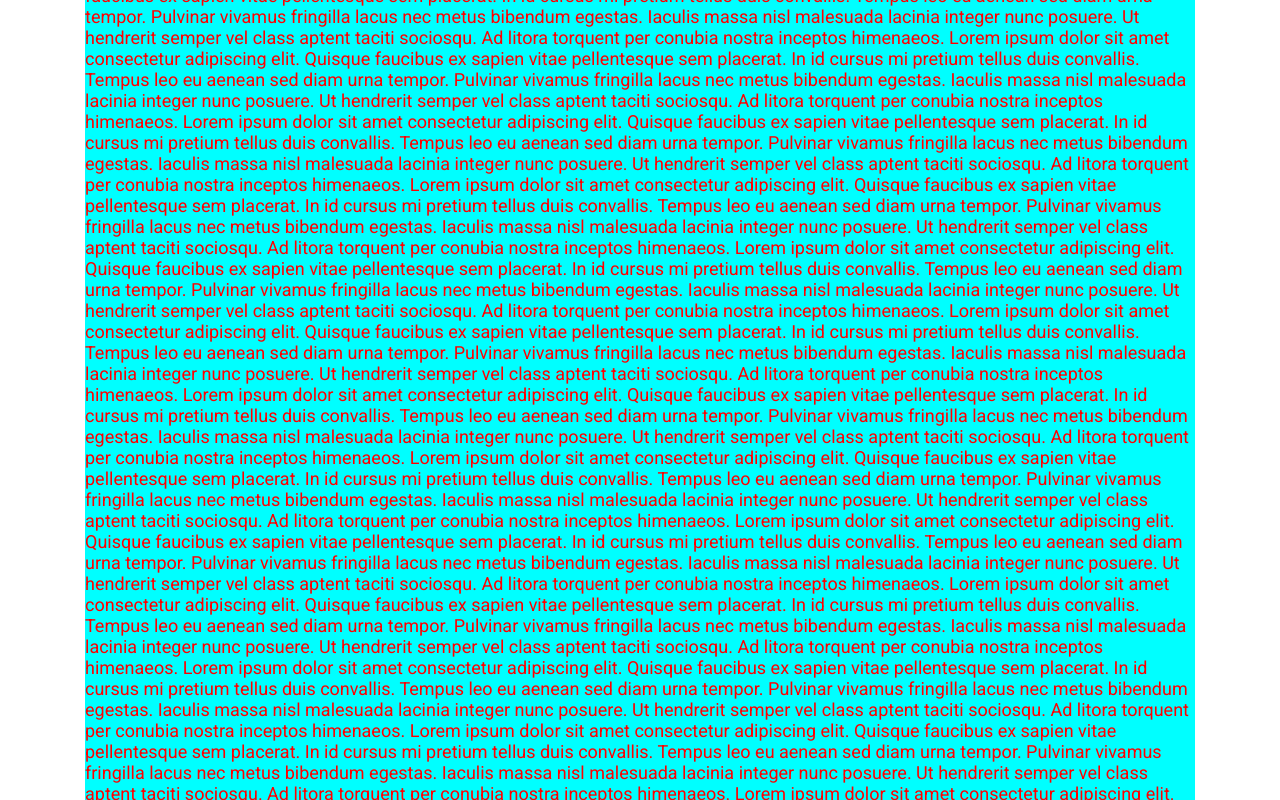
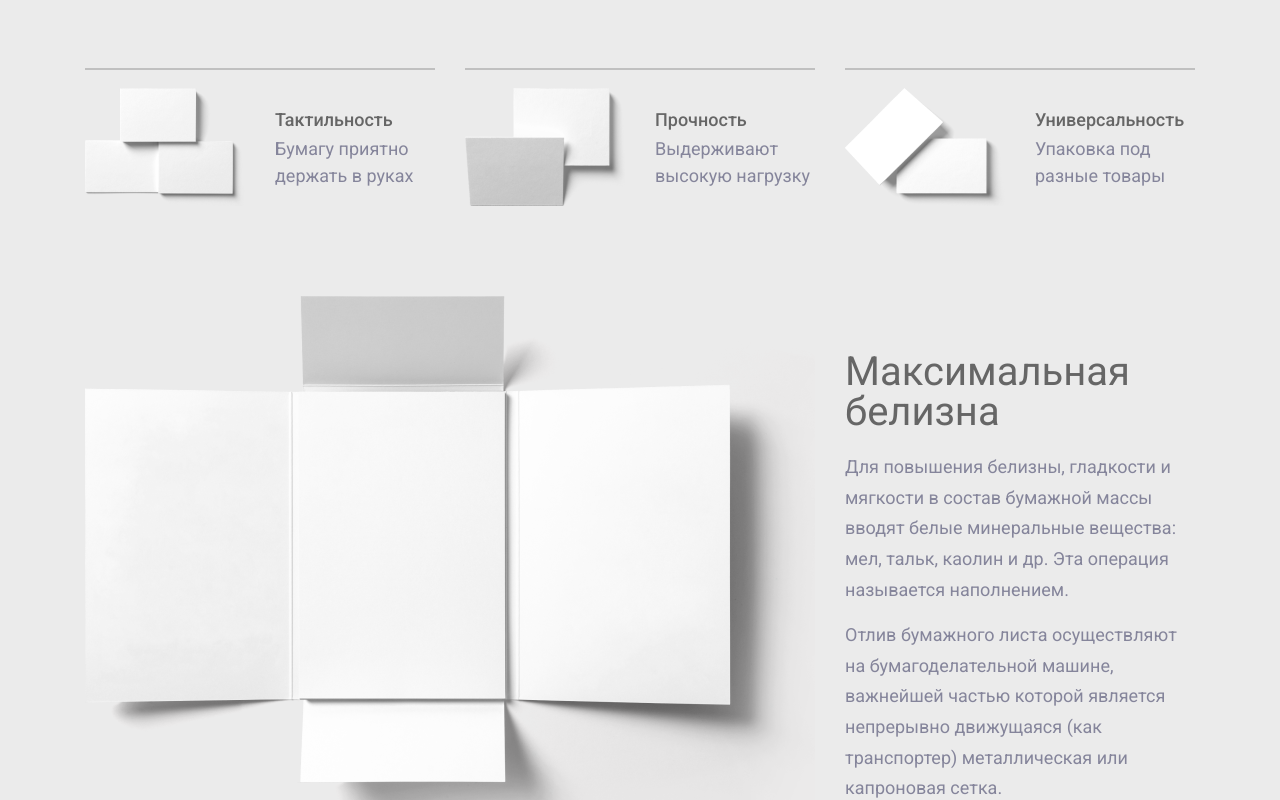
Before and after one commit to sweetconsole/simple, a React (Vite) app: page / in a window 1280 px wide. Shown: the part 860-1660 px from the top of the page. Built offline with nearby package versions, Linux system fonts and the light colour scheme.

Commit message:
Add component Features

```diff
--- a/src/App.tsx
+++ b/src/App.tsx
@@ -1,13 +1,14 @@
 import { type FC } from "react"
 import "./assets/styles/general.scss"
 import { Container } from "./components/ui"
-import { Header, Intro } from "./components/widgets"
+import { Header, Intro, Features } from "./components/widgets"
 
 const App: FC = () => {
 	return (
 		<>
 			<Header />
 			<Intro />
+			<Features />
 			<Container>
 				<p style={{ backgroundColor: "aqua" }}>
 					Lorem ipsum dolor sit amet consectetur adipiscing elit. Quisque
--- a/src/components/ui/AnchorLink/AnchorLink.tsx
+++ b/src/components/ui/AnchorLink/AnchorLink.tsx
@@ -20,7 +20,7 @@ const AnchorLink: FC<AnchorLinkProps> = ({
 			className={[styles.link, customStyles].join(" ")}
 			to={anchor}
 			smooth={true}
-			offset={-100}
+			offset={-80}
 			duration={500}
 		>
 			{text}
--- /dev/null
+++ b/src/components/widgets/Features/FeaturePoint/Feature.module.scss
@@ -0,0 +1,36 @@
+.feature {
+	position: relative;
+	display: flex;
+	gap: 30px;
+	align-items: center;
+	justify-content: space-between;
+
+	&::after {
+		position: absolute;
+		top: -20px;
+		display: block;
+		width: 100%;
+		height: 2px;
+		content: "";
+		background: #C0C0C0;
+	}
+}
+
+.image {
+	width: 160px;
+	height: 118px;
+}
+
+.title {
+	margin-bottom: 2px;
+	font-size: 18px;
+	font-weight: 500;
+	line-height: 150%;
+	color: #666;
+}
+
+.description {
+	font-size: 18px;
+	line-height: 150%;
+	color: #85859B;
+}
--- /dev/null
+++ b/src/components/widgets/Features/FeaturePoint/FeaturePoint.tsx
@@ -0,0 +1,24 @@
+import { type FC } from "react"
+import { motion } from "framer-motion"
+import styles from "./Feature.module.scss"
+import type { Feature } from "../features.types.ts"
+
+const FeaturePoint: FC<Feature> = ({ delay, image, title, description }) => {
+	return (
+		<motion.li
+			className={styles.feature}
+			initial={{ opacity: 0 }}
+			whileInView={{ opacity: 1 }}
+			transition={{ delay: delay, duration: 0.4 }}
+			viewport={{ once: true }}
+		>
+			<img className={styles.image} src={image} alt="Ошибка загрузки..." />
+			<div className={styles.info}>
+				<p className={styles.title}>{title}</p>
+				<p className={styles.description}>{description}</p>
+			</div>
+		</motion.li>
+	)
+}
+
+export default FeaturePoint
--- /dev/null
+++ b/src/components/widgets/Features/Features.module.scss
@@ -0,0 +1,43 @@
+
+.block {
+	padding: 120px 0 90px;
+	background: #EBEBEB;
+}
+
+.features {
+	display: grid;
+	grid-template-columns: repeat(3, 1fr);
+	gap: 30px;
+	margin-top: 50px;
+}
+
+.content {
+	display: flex;
+	align-items: center;
+	justify-content: space-between;
+	margin-top: 90px;
+}
+
+
+.info {
+	width: 350px;
+}
+
+.title {
+	margin-bottom: 20px;
+	font-size: 40px;
+	font-weight: 400;
+	line-height: 100%;
+	color: #666;
+}
+
+.text {
+	font-size: 18px;
+	font-weight: 400;
+	line-height: 170%;
+	color: #85859B;
+
+	&:first-of-type {
+		margin-bottom: 15px;
+	}
+}
--- /dev/null
+++ b/src/components/widgets/Features/Features.tsx
@@ -0,0 +1,69 @@
+import { type FC } from "react"
+import { motion } from "framer-motion"
+import FeatureImageFour from "../../../assets/images/features_4.png"
+import { Container } from "../../ui"
+import styles from "./Features.module.scss"
+import FeaturePoint from "./FeaturePoint/FeaturePoint.tsx"
+import { features } from "./features.data.ts"
+
+const Features: FC = () => {
+	return (
+		<section className={styles.block} id="features">
+			<Container>
+				<ul className={styles.features}>
+					{features.map((feature, index) => (
+						<FeaturePoint key={index} {...feature} />
+					))}
+				</ul>
+
+				<div className={styles.content}>
+					<motion.img
+						className={styles.image}
+						src={FeatureImageFour}
+						alt="Ошибка загрузки..."
+						initial={{ opacity: 0 }}
+						whileInView={{ opacity: 1 }}
+						transition={{ delay: 1.0, duration: 0.4 }}
+						viewport={{ once: true }}
+					/>
+
+					<div className={styles.info}>
+						<motion.h2
+							className={styles.title}
+							initial={{ x: 100, opacity: 0 }}
+							whileInView={{ x: 0, opacity: 1 }}
+							transition={{ delay: 0.4, duration: 0.4 }}
+							viewport={{ once: true }}
+						>
+							Максимальная белизна
+						</motion.h2>
+						<motion.p
+							className={styles.text}
+							initial={{ x: 100, opacity: 0 }}
+							whileInView={{ x: 0, opacity: 1 }}
+							transition={{ delay: 0.6, duration: 0.4 }}
+							viewport={{ once: true }}
+						>
+							Для повышения белизны, гладкости и мягкости в состав бумажной
+							массы вводят белые минеральные вещества: мел, тальк, каолин и др.
+							Эта операция называется наполнением.
+						</motion.p>
+						<motion.p
+							className={styles.text}
+							initial={{ x: 100, opacity: 0 }}
+							whileInView={{ x: 0, opacity: 1 }}
+							transition={{ delay: 0.8, duration: 0.4 }}
+							viewport={{ once: true }}
+						>
+							Отлив бумажного листа осуществляют на бумагоделательной машине,
+							важнейшей частью которой является непрерывно движущаяся (как
+							транспортер) металлическая или капроновая сетка.
+						</motion.p>
+					</div>
+				</div>
+			</Container>
+		</section>
+	)
+}
+
+export default Features
--- /dev/null
+++ b/src/components/widgets/Features/features.data.ts
@@ -0,0 +1,25 @@
+import FeatureImageOne from "../../../assets/images/features_1.png"
+import FeatureImageTwo from "../../../assets/images/features_2.png"
+import FeatureImageThree from "../../../assets/images/features_3.png"
+import { type Feature } from "./features.types.ts"
+
+export const features: Array<Feature> = [
+	{
+		image: FeatureImageOne,
+		title: "Тактильность",
+		description: "Бумагу приятно держать в руках",
+		delay: 0.4
+	},
+	{
+		image: FeatureImageTwo,
+		title: "Прочность",
+		description: "Выдерживают  высокую нагрузку",
+		delay: 0.6
+	},
+	{
+		image: FeatureImageThree,
+		title: "Универсальность",
+		description: "Упаковка под разные товары",
+		delay: 0.8
+	}
+]
--- /dev/null
+++ b/src/components/widgets/Features/features.types.ts
@@ -0,0 +1,6 @@
+export type Feature = {
+	image: string
+	title: string
+	description: string
+	delay: number
+}
--- a/src/components/widgets/Header/Header.module.scss
+++ b/src/components/widgets/Header/Header.module.scss
@@ -3,13 +3,13 @@
 .header {
 	position: sticky;
 	top: 0;
+	z-index: 10;
 	justify-content: space-between;
 	width: 100%;
 	height: 78px;
 	background-color: white;
 
 	&::after {
-		position: static;
 		display: block;
 		width: 100%;
 		height: 2px;
--- a/src/components/widgets/Intro/Intro.module.scss
+++ b/src/components/widgets/Intro/Intro.module.scss
@@ -1,11 +1,10 @@
 
 .intro {
-	margin-top: 60px;
+	margin-top: 140px;
 }
 
 .block {
 	display: flex;
-	align-items: center;
 	justify-content: space-between;
 }
 
@@ -14,6 +13,7 @@
 	flex-direction: column;
 	gap: 30px;
 	width: 445px;
+	margin-top: 50px;
 }
 
 .title {
--- a/src/components/widgets/Intro/Intro.tsx
+++ b/src/components/widgets/Intro/Intro.tsx
@@ -52,7 +52,7 @@ const Intro: FC = () => {
 				>
 					<source srcSet={IntroImageTablet} media="(max-width: 576px)" />
 					<source srcSet={IntroImageNotebook} media="(max-width: 768px)" />
-					<img src={IntroImageDesktop} alt="Error loading..." />
+					<img src={IntroImageDesktop} alt="Ошибка загрузки..." />
 				</motion.picture>
 			</Container>
 		</section>
--- a/src/components/widgets/index.ts
+++ b/src/components/widgets/index.ts
@@ -1,2 +1,3 @@
+export { default as Features } from "./Features/Features.tsx"
 export { default as Header } from "./Header/Header.tsx"
 export { default as Intro } from "./Intro/Intro.tsx"
```
